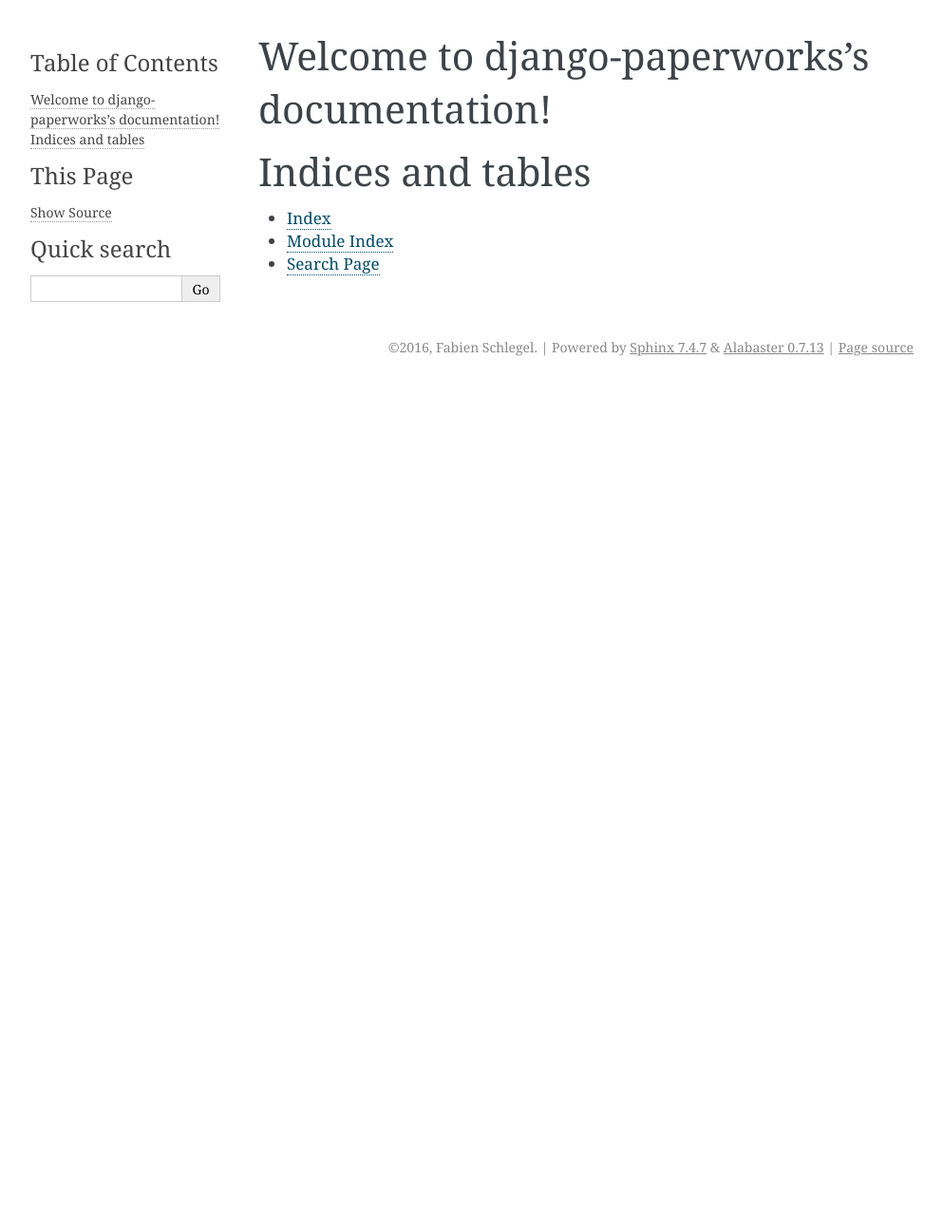
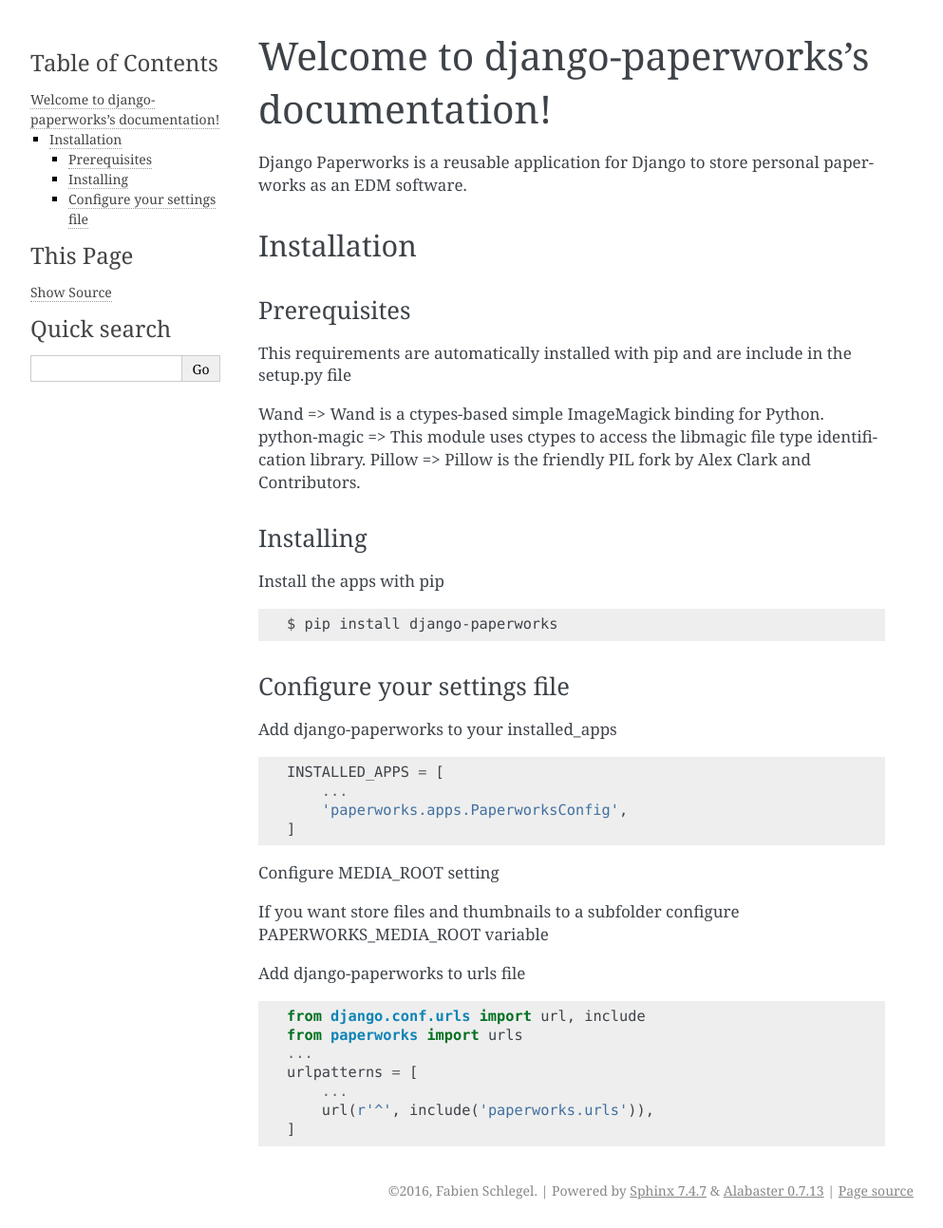
Before and after one commit to Humch/django-paperworks, a Sphinx documentation site: the page built from docs/index.rst, in a window 1280 px wide. Shown: the whole page at 95% size, without its empty margins (148-1141 px from the left). Built offline with Sphinx 7.4.7, drawn with Linux system fonts in a browser that asks for light colours; before the commit the page ends 900 px from its top, so only the background shows below that.

Commit message:
add documentation

```diff
--- a/docs/index.rst
+++ b/docs/index.rst
@@ -12,9 +12,47 @@
 
 
 
-Indices and tables
-==================
+Django Paperworks is a reusable application for Django to store personal paperworks as an EDM software.
 
-* :ref:`genindex`
-* :ref:`modindex`
-* :ref:`search`
+Installation
+**********************
+
+Prerequisites
+---------------
+
+This requirements are automatically installed with pip and are include in the setup.py file
+
+Wand => Wand is a ctypes-based simple ImageMagick binding for Python.
+python-magic => This module uses ctypes to access the libmagic file type identification library.
+Pillow => Pillow is the friendly PIL fork by Alex Clark and Contributors.
+
+Installing
+------------
+
+Install the apps with pip ::
+
+    $ pip install django-paperworks
+
+Configure your settings file
+-----------------------------
+
+Add django-paperworks to your installed_apps ::
+
+    INSTALLED_APPS = [
+        ...
+        'paperworks.apps.PaperworksConfig',
+    ]
+
+Configure MEDIA_ROOT setting
+
+If you want store files and thumbnails to a subfolder configure PAPERWORKS_MEDIA_ROOT variable
+
+Add django-paperworks to urls file ::
+
+    from django.conf.urls import url, include
+    from paperworks import urls
+    ...
+    urlpatterns = [
+        ...
+        url(r'^', include('paperworks.urls')),
+    ]
--- a/setup.py
+++ b/setup.py
@@ -15,7 +15,7 @@
     license='MIT License',
     description='a Django app to store and to sort personal paperworks',
     long_description=README,
-    url='https://www.example.com/',
+    url='https://github.com/Humch/django-paperworks',
     author='Fabien Schlegel',
     author_email='fabienschlegel@yahoo.fr',
     install_requires=[
```
Also changed, not shown: 3 other files.
